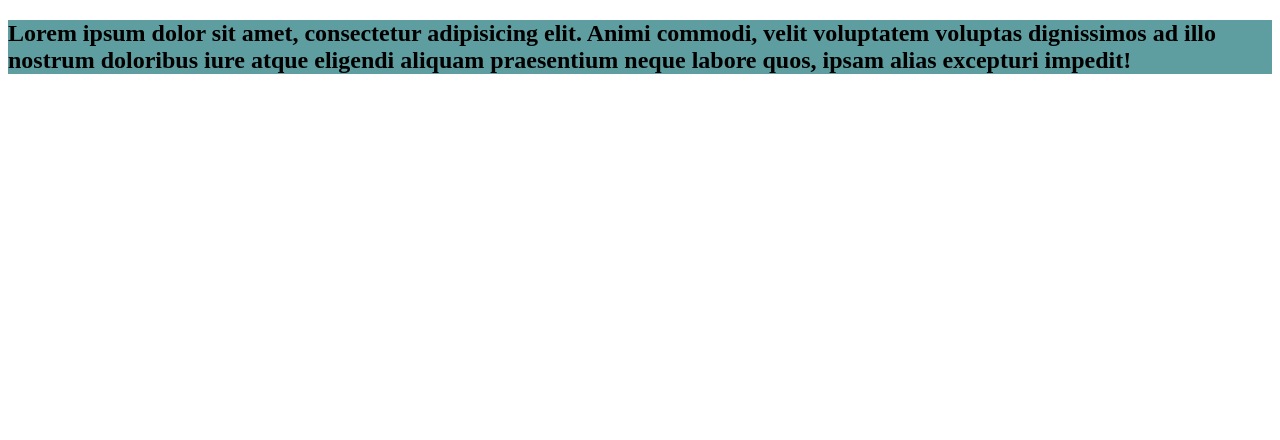
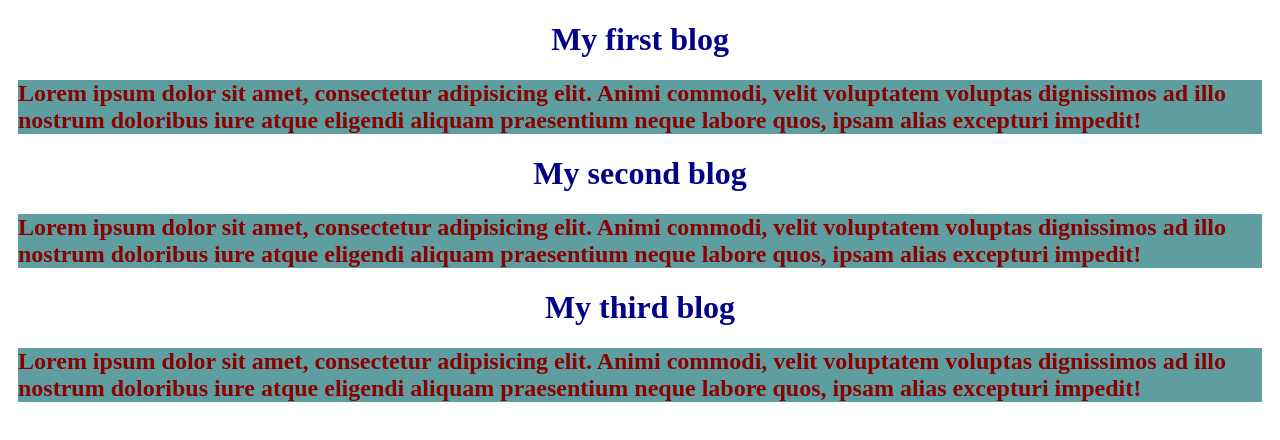
Before and after one commit to rifatmiah92/my-first-website-repo, a plain HTML site: page index 01 .html in a window 1280 px wide. Drawn offline with Linux system fonts and the light colour scheme.

Commit message:
added second and third blog

```diff
--- a/index 01 .css
+++ b/index 01 .css
@@ -2,4 +2,12 @@ h2{
     background-color: cadetblue;
     border: 10px;
     border-color: darkblue;
+    margin: 10px;
 }
+h2{
+    color: darkred;
+}
+h1{
+    text-align: center;
+    color: darkblue;
+}
--- a/index 01 .html
+++ b/index 01 .html
@@ -7,6 +7,11 @@
     <link rel="stylesheet" href="index 01 .css">
 </head>
 <body>
+    <h1><b>My first blog</b></h1>
+    <h2><b>Lorem ipsum dolor sit amet, consectetur adipisicing elit. Animi commodi, velit voluptatem voluptas dignissimos ad illo nostrum doloribus iure atque eligendi aliquam praesentium neque labore quos, ipsam alias excepturi impedit!</b></h2>
+    <h1><b>My second blog</b></h1>
+    <h2><b>Lorem ipsum dolor sit amet, consectetur adipisicing elit. Animi commodi, velit voluptatem voluptas dignissimos ad illo nostrum doloribus iure atque eligendi aliquam praesentium neque labore quos, ipsam alias excepturi impedit!</b></h2>
+    <h1><b>My third blog</b></h1>
     <h2><b>Lorem ipsum dolor sit amet, consectetur adipisicing elit. Animi commodi, velit voluptatem voluptas dignissimos ad illo nostrum doloribus iure atque eligendi aliquam praesentium neque labore quos, ipsam alias excepturi impedit!</b></h2>
 </body>
 </html>
```
